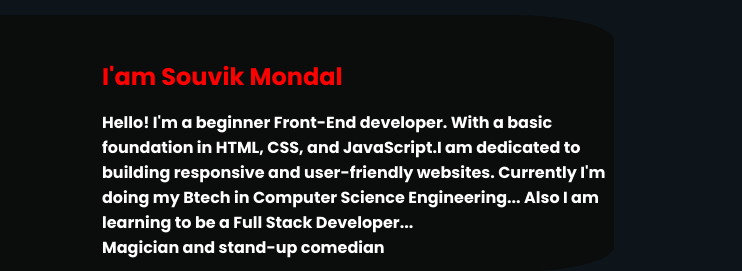
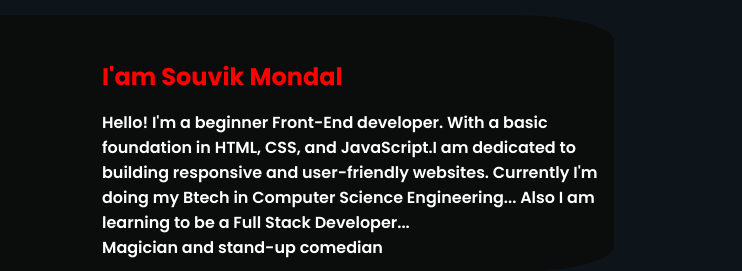
Before and after one commit to souvikmondal66/portfolio, a plain HTML site: page index.html in a window 1280 px wide. Shown: the part 613-884 px from the top of the page, 538-1280 px from the left. Drawn offline with nearby package versions, Linux system fonts and the light colour scheme; a script that the page names is missing.

Commit message:
Update index.html

```diff
--- a/index.html
+++ b/index.html
@@ -67,12 +67,12 @@
 
                     <div>
                         <h2 class="about__subtitle">I'am Souvik Mondal</h2>
-                        <p class="about__text"><b>Hello! I'm a beginner Front-End developer. With a basic foundation in
+                        <p class="about__text">Hello! I'm a beginner Front-End developer. With a basic foundation in
                             HTML, CSS, and JavaScript.I am dedicated to building responsive and
                             user-friendly websites.
                             Currently I'm doing my Btech in Computer Science Engineering...
                             Also I am learning to be a Full Stack Developer...<br>
-                            Magician and stand-up comedian</b>
+                            Magician and stand-up comedian
 
 
 
```
